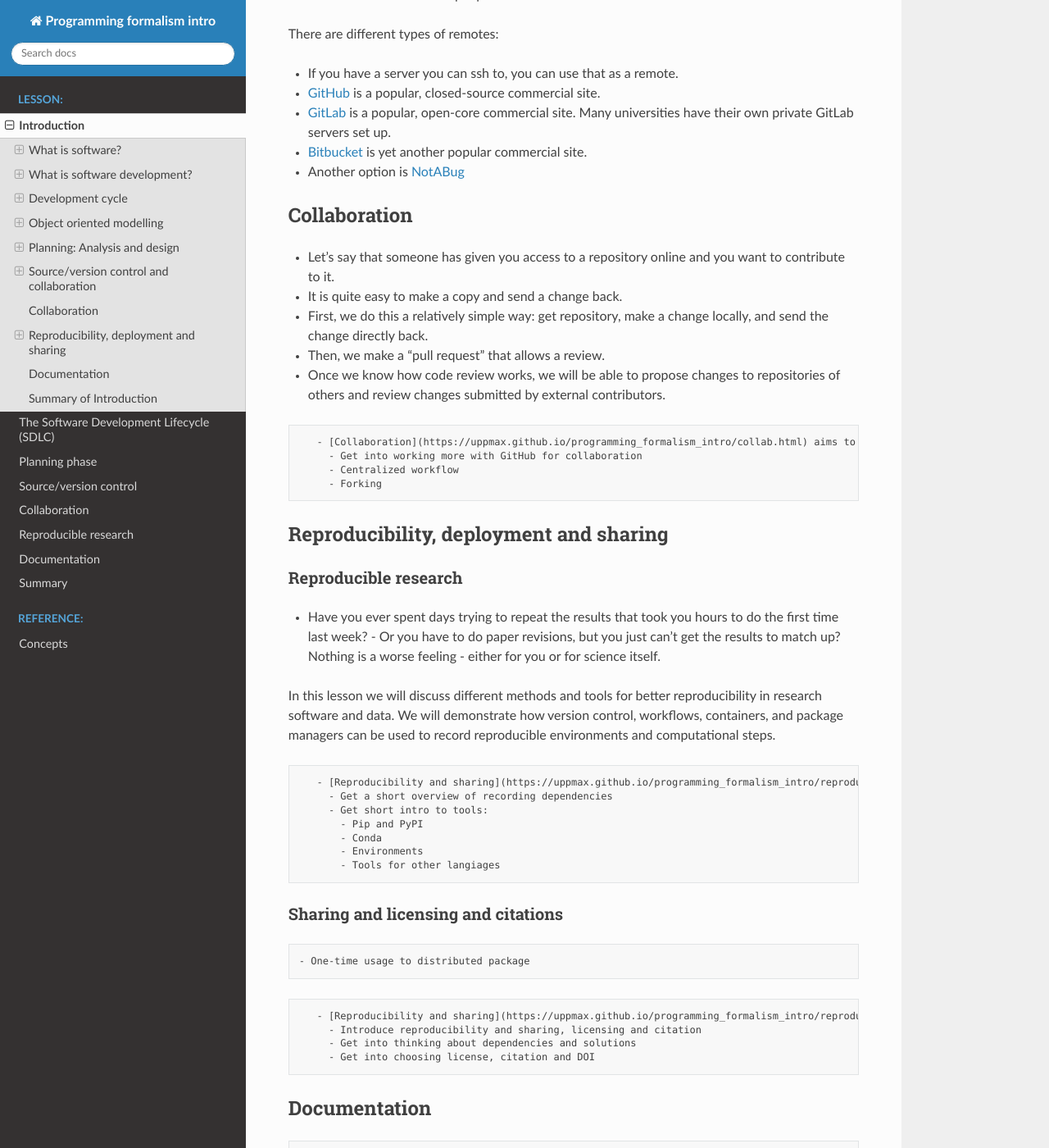
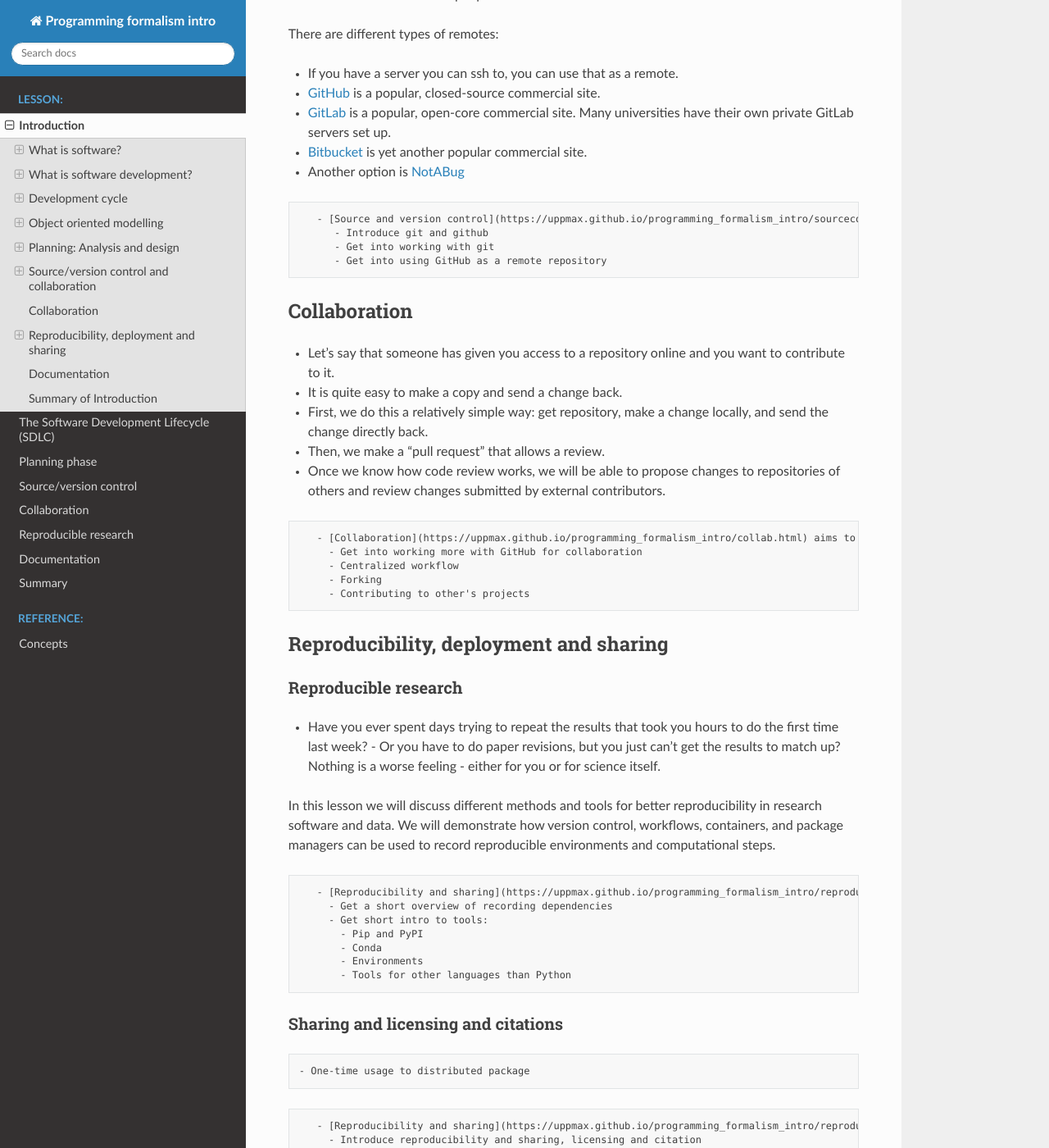
Before and after one commit to UPPMAX/programming_formalisms_intro, a Sphinx documentation site: the page built from doc/intro.md, in a window 1280 px wide and 1400 px high, scrolled down 7735 px. Shown: the whole window at 82% size. Built offline with Sphinx 7.4.7 and the Read the Docs theme 2.0.0, drawn with Linux system fonts in a browser that asks for light colours; pages that are not in the unit, such as notebooks, are missing from menus.

Commit message:
Update intro.md

````diff
--- a/doc/intro.md
+++ b/doc/intro.md
@@ -346,6 +346,13 @@ There are different types of remotes:
 - [Bitbucket](https://bitbucket.org) is yet another popular commercial site.
 - Another option is [NotABug](https://notabug.org)
 
+```{objectives}
+   - [Source and version control](https://uppmax.github.io/programming_formalism_intro/sourcecontrol.html) aims to
+      - Introduce git and github
+      - Get into working with git
+      - Get into using GitHub as a remote repository
+   ```
+
 ## Collaboration
 
 - Let's say that someone has given you access to a repository online and you want to contribute to it.
@@ -364,7 +371,7 @@ There are different types of remotes:
      - Get into working more with GitHub for collaboration
      - Centralized workflow
      - Forking
-
+     - Contributing to other's projects
 ```
 
 ## Reproducibility, deployment and sharing
@@ -384,7 +391,7 @@ In this lesson we will discuss different methods and tools for better reproducib
        - Pip and PyPI
        - Conda
        - Environments
-       - Tools for other langiages
+       - Tools for other languages than Python
 
 ```
 
````
